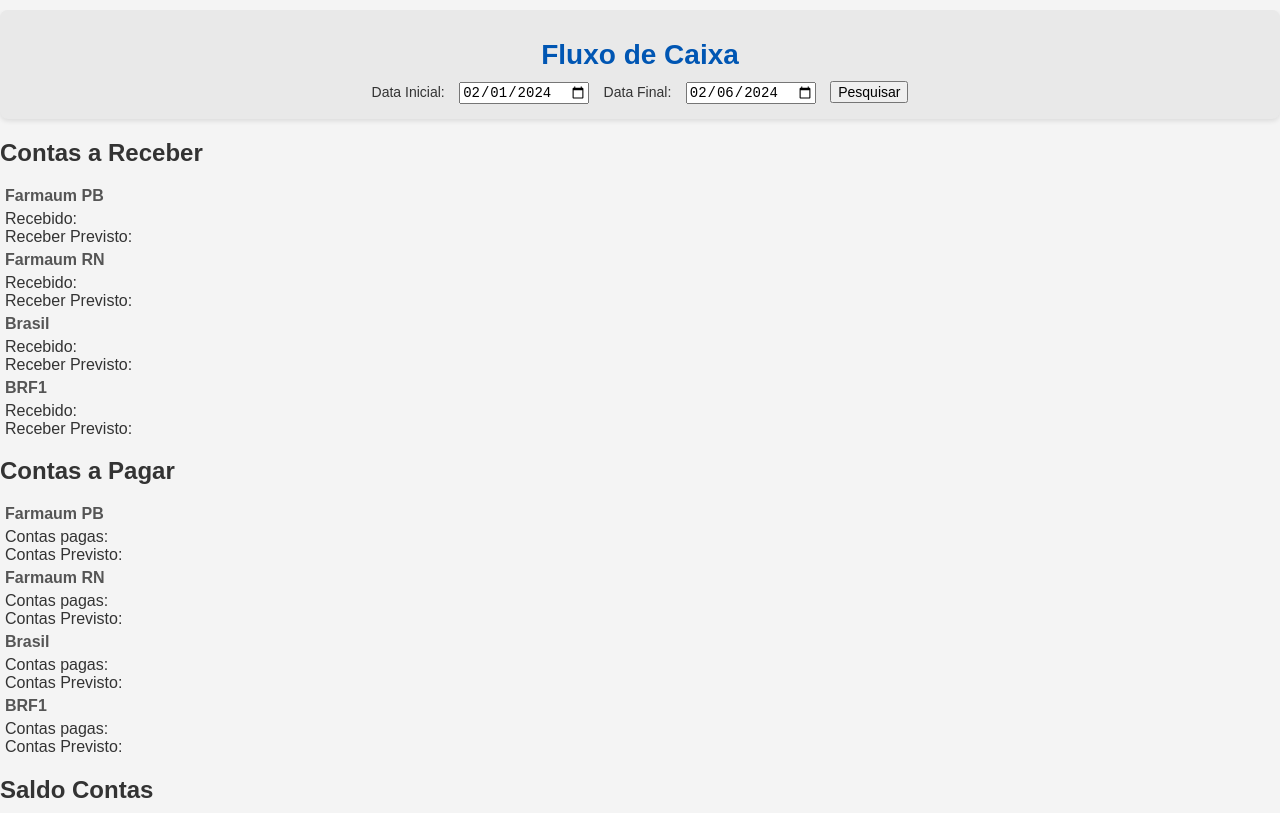
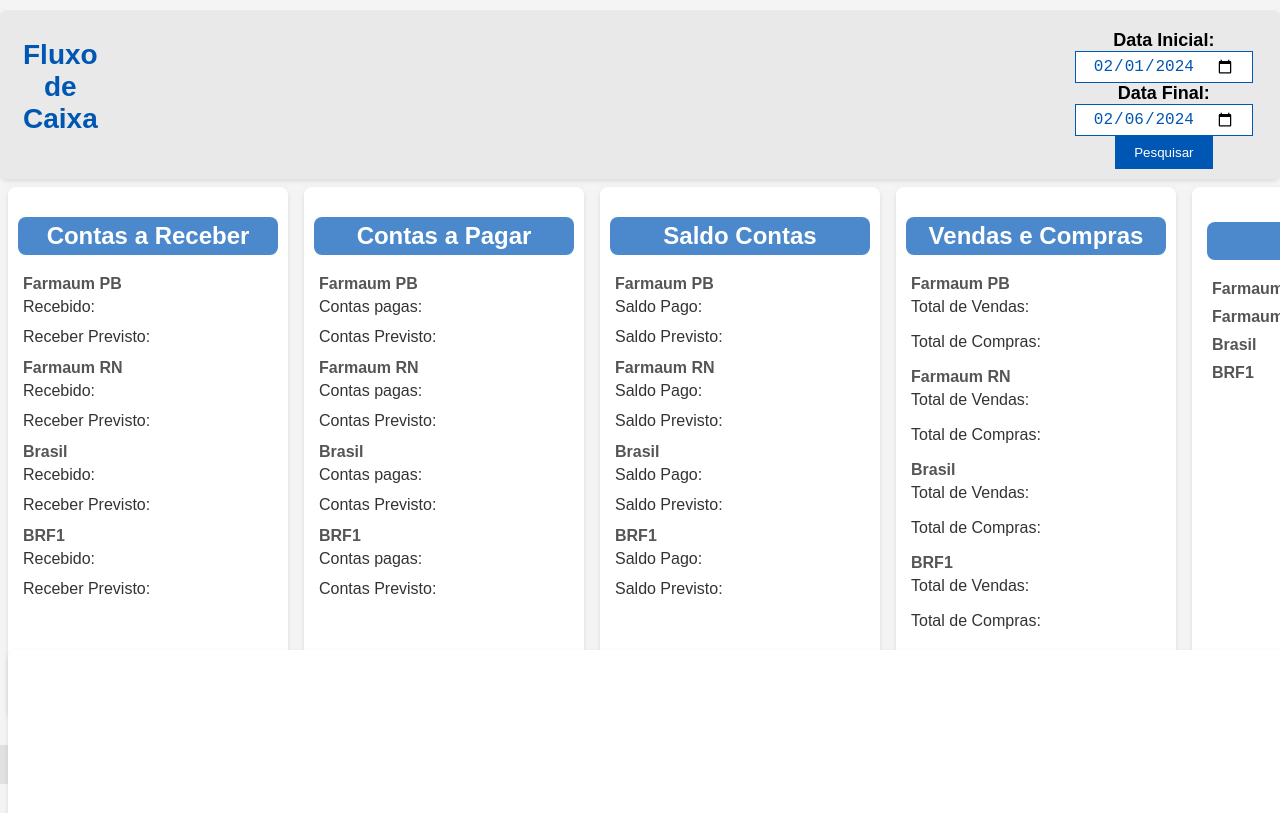
Before and after one commit to lucashara/Front-FluxoDeCaixa, a website built with Vite: page index.html in a window 1280 px wide. Shown: the top 813 px of the page. Built offline with nearby package versions, Linux system fonts and the light colour scheme; no server answers.

Commit message:
Alterações

```diff
--- a/style.css
+++ b/style.css
@@ -1,4 +1,8 @@
 /* Estilo principal */
+*{
+  box-sizing: border-box;
+}
+
 body {
   font-family: 'Arial', sans-serif;
   background-color: #f4f4f4;
@@ -8,103 +12,224 @@ body {
 }
 
 /* Container principal */
+
+
 .container {
-  width: 98%;
-  max-width: 1600px; /* Aumento da largura máxima */
-  margin: 10px auto;
+  width: 6.125rem; /* 98% de 16px (tamanho da fonte do elemento raiz) */
+  max-width: 115.625rem; /* 1850px dividido por 16 */
+  margin: 0.625rem auto; /* 10px dividido por 16 */
   overflow: hidden;
 }
 
 /* Título principal */
+
 h1 {
   text-align: center;
   color: #0056b3;
-  margin-bottom: 5px;
-  font-size: 28px; /* Aumento do tamanho */
+  margin-bottom: 0.3125rem; /* 5px dividido por 16 */
+  font-size: 1.75rem; /* 28px dividido por 16 */
   font-weight: bold;
+  padding-left: 0.8125rem; /* 13px dividido por 16 */
 }
 
 /* Estilos para os filtros */
+
+
 .filtros {
   background-color: #e9e9e9;
-  padding: 10px;
+  padding: 0.625rem; /* 10px dividido por 16 */
   text-align: center;
-  border-radius: 8px;
-  box-shadow: 0 2px 5px rgba(0, 0, 0, 0.1);
+  border-radius: 0.5rem; /* 8px dividido por 16 */
+  box-shadow: 0 0.125rem 0.3125rem rgba(0, 0, 0, 0.1); /* 0 2px 5px dividido por 16 */
+  display: flex;
 }
 
-.filtros label, .filtros input, .filtros button {
-  margin: 5px;
-  font-size: 14px;
+.dados {
+  padding-top: 0.625rem; /* 10px dividido por 16 */
+  padding-left: 60rem; /* 960px dividido por 16 */
 }
+
+
 
 /* Estilos para as seções de dados */
 .secao {
   background-color: white;
-  margin-top: 10px;
-  padding: 10px;
-  border-radius: 8px;
-  box-shadow: 0 2px 5px rgba(0, 0, 0, 0.1);
+  margin-top: 0.625rem; /* 10px dividido por 16 */
+  padding: 0.625rem 0rem 0.625rem 0.625rem; /* 10px dividido por 16 */
+  border-radius: 0.5rem; /* 8px dividido por 16 */
+  box-shadow: 0 0.125rem 0.3125rem rgba(0, 0, 0, 0.1); /* 0 2px 5px dividido por 16 */
   display: flex;
   flex-wrap: wrap;
   justify-content: space-between; /* Melhor distribuição dos elementos */
 }
 
+
+/*Inicio estilização*/
+input[type=date] {
+  padding: 0.3125rem 1.0625rem; /* 5px dividido por 16 e 17px dividido por 16 */
+  border: 0.0625rem solid #0056b3; /* 1px dividido por 16 */
+  color: #0056b3;
+  font-size: 1rem; /* Tamanho de fonte em rem, assumindo que 1rem seja igual a 16px */
+}
+
+
+.titulos {
+  font-size: 1rem; /* Tamanho de fonte em rem, assumindo que 1rem seja igual a 16px */
+  padding-bottom: 0.75rem; /* 12px dividido por 16 */
+}
+
+
+.recPrev {
+  font-size: 1rem !important; /* Tamanho de fonte em rem, assumindo que 1rem seja igual a 16px */
+  display: flex;
+  right: 4.375rem !important; /* 70px dividido por 16 */
+  padding-bottom: 0.5rem; /* 8px dividido por 16 */
+}
+
+
+
+.btn {
+  background-color: #0056b3;
+  padding: 0.5625rem 1.1875rem; /* 9px dividido por 16 e 19px dividido por 16 */
+  color: #fff;
+  border: none;
+}
+
+
+.btn:hover {
+  background-color: #fff;
+  color: #0056b3;
+  cursor: pointer;
+  border: 0.0625rem solid #333; /* 1px dividido por 16 */
+}
+
+
+label{
+  font-size: 1.125rem;
+  color: #0056b3;
+  font-weight: 600;
+  color: #000;
+}
+
+
+/*Flex box*/
+.confGeral{
+  display: flex;
+  flex-direction: row;
+}
+
+h2 {
+  background-color: #4b89cc;
+  padding: 0.3125rem; /* 5px dividido por 16 */
+  border-radius: 0.5rem; /* 8px dividido por 16 */
+  text-align: center;
+  color: #fff;
+}
+
+
+.confSecao {
+  width: 26.25rem; /* 420px dividido por 16 */
+  height: 33.125rem; /* 530px dividido por 16 */
+  box-shadow: 0 0.125rem 0.3125rem rgba(0, 0, 0, 0.1); /* 0 2px 5px dividido por 16 */
+  background-color: white;
+  border-radius: 0.5rem; /* 8px dividido por 16 */
+  padding: 0.625rem; /* 10px dividido por 16 */
+  margin: 0.5rem; /* 8px dividido por 16 */
+  position: relative;
+  display: inline-block;
+}
+
+
+.saldoBanco {
+  width: 35.625rem; /* 570px dividido por 16 */
+  box-shadow: 0 0.125rem 0.3125rem rgba(0, 0, 0, 0.1); /* 0 2px 5px dividido por 16 */
+  background-color: white;
+  border-radius: 0.5rem; /* 8px dividido por 16 */
+  padding: 0.9375rem; /* 15px dividido por 16 */
+  margin: 0.5rem; /* 8px dividido por 16 */
+  flex-direction: column;
+}
+
+
+.viewBan {
+  display: flex;
+  flex-direction: column;
+  width: 31.25rem; /* 500px dividido por 16 */
+  font-size: 1rem; /* Tamanho de fonte em rem, assumindo que 1rem seja igual a 16px */
+}
+
+
+/* Estilos para o gráfico */
+.grafico {
+  margin-top: 0.625rem; /* 10px dividido por 16 */
+  padding: 0.625rem; /* 10px dividido por 16 */
+  background-color: white;
+  border-radius: 0.5rem; /* 8px dividido por 16 */
+  box-shadow: 0 0.125rem 0.3125rem rgba(0, 0, 0, 0.1); /* 0 2px 5px dividido por 16 */
+  flex-direction: column;
+  position: absolute;
+  top: 40rem; /* 640px dividido por 16 */
+  height: 44.0625rem; /* 705px dividido por 16 */
+  width: 80rem; /* 1280px dividido por 16 */
+  margin-left: 0.5rem; /* 8px dividido por 16 */
+}
+
+
+/*Fim estilização*/
+
 .secao h2 {
   width: 100%;
   color: #333;
-  margin-bottom: 5px;
+  margin-bottom: 0.3125rem; /* 5px dividido por 16 */
   text-align: center;
-  font-size: 22px; /* Aumento do tamanho para destaque */
+  font-size: 1.375rem; /* 22px dividido por 16 */
   font-weight: 600;
 }
+
 
 /* Estilo para cada filial */
 .filial {
   flex: 1;
-  margin: 5px;
-  min-width: 180px; /* Ajuste do tamanho mínimo */
+  margin: 0.3125rem; /* 5px dividido por 16 */
+  min-width: 15.625rem; /* 250px dividido por 16 */
   display: flex;
+  justify-content: space-around;
   flex-direction: column; /* Direção da flex para melhor organização */
 }
 
+
 .filial h3 {
   color: #555;
-  margin: 0 0 5px 0;
-  font-size: 16px;
+  margin: 0 0 0.3125rem 0; /* 5px dividido por 16 */
+  font-size: 1rem; /* 16px dividido por 16 */
 }
 
+
 .kpi-item, .saldo-banco-container div {
-  margin: 2px 0;
+  margin: 0.125rem 0; /* 2px dividido por 16 */
   color: #666;
-  font-size: 14px;
+  font-size: 0.875rem; /* 14px dividido por 16 */
   display: flex;
   justify-content: space-between; /* Alinhamento dos itens */
   align-items: center; /* Centralização vertical */
 }
 
-/* Estilos para o gráfico */
-.grafico {
-  margin-top: 10px;
-  padding: 10px;
-  background-color: white;
-  border-radius: 8px;
-  box-shadow: 0 2px 5px rgba(0, 0, 0, 0.1);
-}
 
 /* Estilo para o rodapé */
 .rodape {
   text-align: center;
-  padding: 10px;
+  padding: 0.625rem; /* 10px dividido por 16 */
   background-color: #e1e1e1;
   color: #333;
-  margin-top: 20px;
+  margin-top: 1.25rem; /* 20px dividido por 16 */
 }
+
 
 .rodape p {
   margin: 0;
-  font-size: 16px;
+  font-size: 1rem; /* 16px dividido por 16 */
 }
+
 
 /* Responsividade para telas menores */
 @media (max-width: 600px) {
@@ -126,19 +251,19 @@ h1 {
 }
 
 /* Responsividade para telas médias */
-@media (min-width: 601px) and (max-width: 1199px) {
+@media (min-width: 37.5625rem) and (max-width: 74.9375rem) {
   .filial {
-    width: calc(50% - 10px); /* Ajuste para duas colunas */
+    width: calc(50% - 0.625rem); /* Ajuste para duas colunas */
   }
 }
 
 /* Responsividade para telas grandes */
-@media (min-width: 1200px) {
+@media (min-width: 75rem) {
   .container {
     width: 100%;
   }
 
   .filial {
-    width: calc(25% - 10px); /* Ajuste para quatro colunas */
+    width: calc(25% - 0.625rem); /* Ajuste para quatro colunas */
   }
 }
```
Also changed, not shown: main.js (line endings or trailing spaces).
